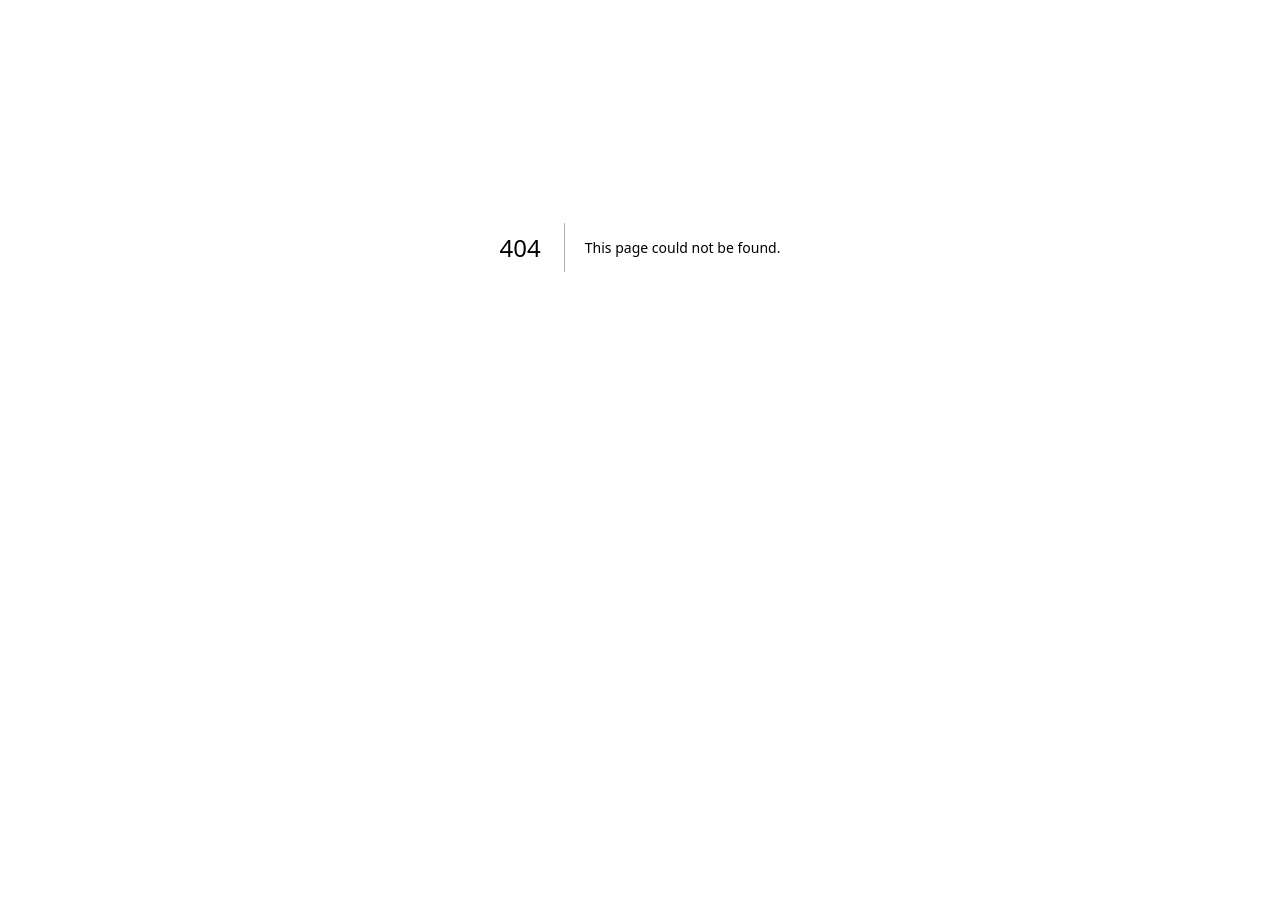
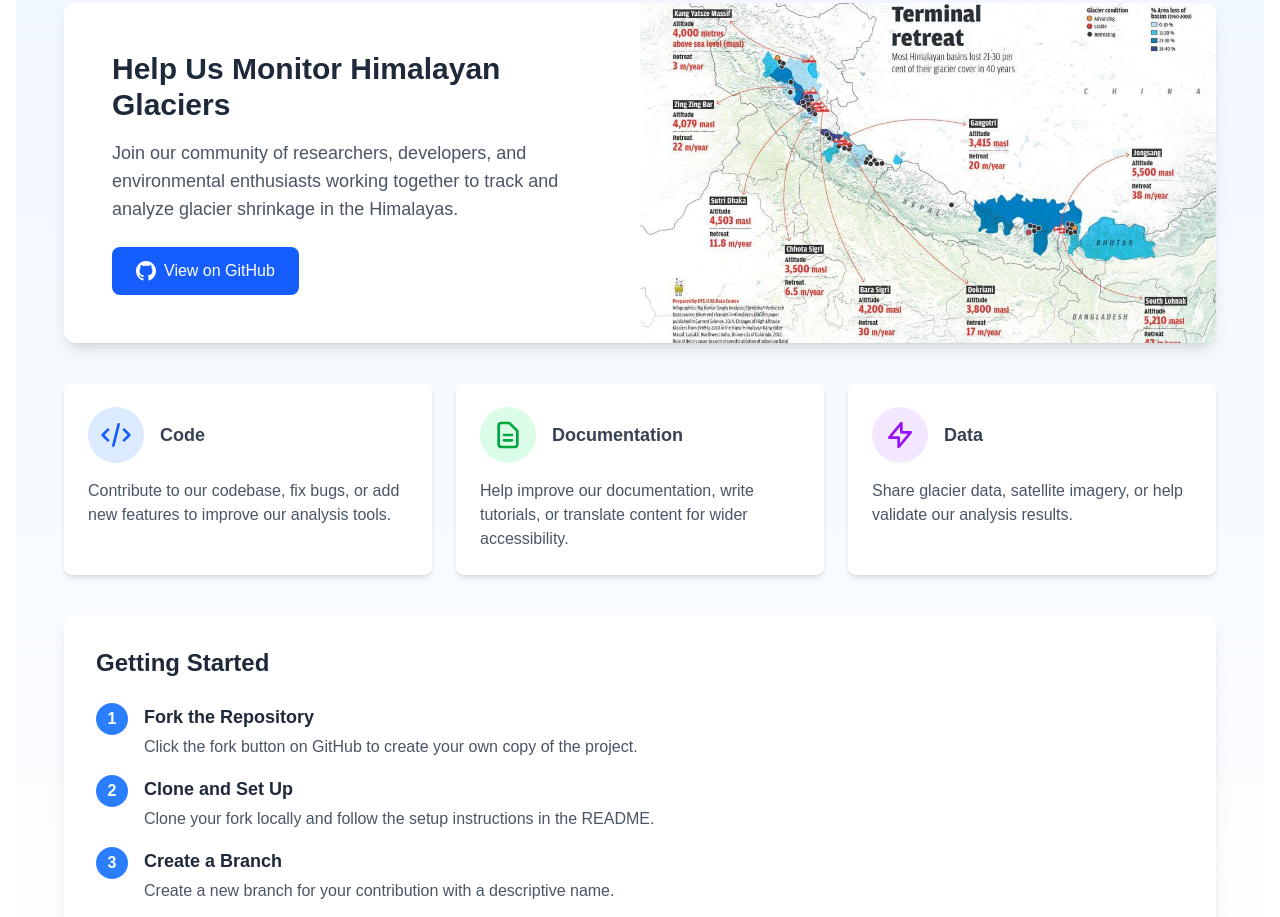
Before and after one commit to SakshiGits/GlacierShrinkageAnalyzer, a Next.js app: page /contribute in a window 1280 px wide. Before the commit this address had no page. Shown: the part 200-1117 px from the top of the page. Before the commit the page ends 863 px from the top, so only its background shows below. Built offline with nearby package versions, Linux system fonts and the light colour scheme.

Commit message:
added contribute page from navbar

```diff
--- /dev/null
+++ b/app/contribute/page.tsx
@@ -0,0 +1,153 @@
+import Image from "next/image"
+import Link from "next/link"
+
+const ContributePage = () => {
+  return (
+    <div className="min-h-screen bg-gradient-to-b from-blue-50 to-white">
+      <div className="container mx-auto px-4 py-8 md:py-12">
+        {/* Header Section */}
+        <header className="text-center mb-10">
+          <h1 className="text-4xl md:text-5xl font-bold text-gray-800 mb-4">
+            Contribute to Glacier Shrinkage Analyzer
+          </h1>
+          <div className="w-24 h-1 bg-blue-500 mx-auto"></div>
+        </header>
+
+        {/* Main Content */}
+        <main className="max-w-6xl mx-auto">
+          {/* Hero Section */}
+          <section className="bg-white rounded-xl shadow-lg overflow-hidden mb-10">
+            <div className="md:flex">
+              <div className="md:w-1/2 p-8 md:p-12 flex flex-col justify-center">
+                <h2 className="text-3xl font-bold text-gray-800 mb-4">
+                  Help Us Monitor Himalayan Glaciers
+                </h2>
+                <p className="text-lg text-gray-600 mb-6">
+                  Join our community of researchers, developers, and environmental enthusiasts
+                  working together to track and analyze glacier shrinkage in the Himalayas.
+                </p>
+                <Link
+                  href="https://github.com/SakshiGits/GlacierShrinkageAnalyzer"
+                  target="_blank"
+                  rel="noopener noreferrer"
+                  className="inline-flex items-center justify-center px-6 py-3 bg-blue-600 text-white font-medium rounded-lg hover:bg-blue-700 transition-colors duration-300 w-fit"
+                >
+                  <svg xmlns="http://www.w3.org/2000/svg" className="h-5 w-5 mr-2" viewBox="0 0 24 24" fill="currentColor">
+                    <path d="M12 0c-6.626 0-12 5.373-12 12 0 5.302 3.438 9.8 8.207 11.387.599.111.793-.261.793-.577v-2.234c-3.338.726-4.033-1.416-4.033-1.416-.546-1.387-1.333-1.756-1.333-1.756-1.089-.745.083-.729.083-.729 1.205.084 1.839 1.237 1.839 1.237 1.07 1.834 2.807 1.304 3.492.997.107-.775.418-1.305.762-1.604-2.665-.305-5.467-1.334-5.467-5.931 0-1.311.469-2.381 1.236-3.221-.124-.303-.535-1.524.117-3.176 0 0 1.008-.322 3.301 1.23.957-.266 1.983-.399 3.003-.404 1.02.005 2.047.138 3.006.404 2.291-1.552 3.297-1.23 3.297-1.23.653 1.653.242 2.874.118 3.176.77.84 1.235 1.911 1.235 3.221 0 4.609-2.807 5.624-5.479 5.921.43.372.823 1.102.823 2.222v3.293c0 .319.192.694.801.576 4.765-1.589 8.199-6.086 8.199-11.386 0-6.627-5.373-12-12-12z" />
+                  </svg>
+                  View on GitHub
+                </Link>
+              </div>
+              <div className="md:w-1/2 relative h-64 md:h-auto">
+                <Image
+                  src="/glacier-map-2.jpg"
+                  alt="Glacier Shrinkage Analysis"
+                  fill
+                  className="object-cover"
+                />
+              </div>
+            </div>
+          </section>
+
+          {/* Contribution Ways */}
+          <section className="grid grid-cols-1 md:grid-cols-3 gap-6 mb-10">
+            <div className="bg-white rounded-lg shadow-md p-6 hover:shadow-lg transition-shadow duration-300">
+              <div className="flex items-center mb-4">
+                <div className="bg-blue-100 rounded-full p-3 mr-4">
+                  <svg xmlns="http://www.w3.org/2000/svg" className="h-8 w-8 text-blue-600" fill="none" viewBox="0 0 24 24" stroke="currentColor">
+                    <path strokeLinecap="round" strokeLinejoin="round" strokeWidth={2} d="M10 20l4-16m4 4l4 4-4 4M6 16l-4-4 4-4" />
+                  </svg>
+                </div>
+                <h3 className="text-lg font-semibold text-gray-700">Code</h3>
+              </div>
+              <p className="text-gray-600">
+                Contribute to our codebase, fix bugs, or add new features to improve our analysis tools.
+              </p>
+            </div>
+
+            <div className="bg-white rounded-lg shadow-md p-6 hover:shadow-lg transition-shadow duration-300">
+              <div className="flex items-center mb-4">
+                <div className="bg-green-100 rounded-full p-3 mr-4">
+                  <svg xmlns="http://www.w3.org/2000/svg" className="h-8 w-8 text-green-600" fill="none" viewBox="0 0 24 24" stroke="currentColor">
+                    <path strokeLinecap="round" strokeLinejoin="round" strokeWidth={2} d="M9 12h6m-6 4h6m2 5H7a2 2 0 01-2-2V5a2 2 0 012-2h5.586a1 1 0 01.707.293l5.414 5.414a1 1 0 01.293.707V19a2 2 0 01-2 2z" />
+                  </svg>
+                </div>
+                <h3 className="text-lg font-semibold text-gray-700">Documentation</h3>
+              </div>
+              <p className="text-gray-600">
+                Help improve our documentation, write tutorials, or translate content for wider accessibility.
+              </p>
+            </div>
+
+            <div className="bg-white rounded-lg shadow-md p-6 hover:shadow-lg transition-shadow duration-300">
+              <div className="flex items-center mb-4">
+                <div className="bg-purple-100 rounded-full p-3 mr-4">
+                  <svg xmlns="http://www.w3.org/2000/svg" className="h-8 w-8 text-purple-600" fill="none" viewBox="0 0 24 24" stroke="currentColor">
+                    <path strokeLinecap="round" strokeLinejoin="round" strokeWidth={2} d="M13 10V3L4 14h7v7l9-11h-7z" />
+                  </svg>
+                </div>
+                <h3 className="text-lg font-semibold text-gray-700">Data</h3>
+              </div>
+              <p className="text-gray-600">
+                Share glacier data, satellite imagery, or help validate our analysis results.
+              </p>
+            </div>
+          </section>
+
+          {/* Getting Started */}
+          <section className="bg-white rounded-xl shadow-lg p-6 md:p-8 mb-10">
+            <h2 className="text-2xl font-semibold text-gray-800 mb-6">
+              Getting Started
+            </h2>
+            <div className="space-y-4">
+              <div className="flex items-start">
+                <div className="flex-shrink-0 w-8 h-8 bg-blue-500 text-white rounded-full flex items-center justify-center font-bold mr-4">
+                  1
+                </div>
+                <div>
+                  <h3 className="font-semibold text-lg text-gray-800 mb-1">Fork the Repository</h3>
+                  <p className="text-gray-600">Click the fork button on GitHub to create your own copy of the project.</p>
+                </div>
+              </div>
+              <div className="flex items-start">
+                <div className="flex-shrink-0 w-8 h-8 bg-blue-500 text-white rounded-full flex items-center justify-center font-bold mr-4">
+                  2
+                </div>
+                <div>
+                  <h3 className="font-semibold text-lg text-gray-800 mb-1">Clone and Set Up</h3>
+                  <p className="text-gray-600">Clone your fork locally and follow the setup instructions in the README.</p>
+                </div>
+              </div>
+              <div className="flex items-start">
+                <div className="flex-shrink-0 w-8 h-8 bg-blue-500 text-white rounded-full flex items-center justify-center font-bold mr-4">
+                  3
+                </div>
+                <div>
+                  <h3 className="font-semibold text-lg text-gray-800 mb-1">Create a Branch</h3>
+                  <p className="text-gray-600">Create a new branch for your contribution with a descriptive name.</p>
+                </div>
+              </div>
+              <div className="flex items-start">
+                <div className="flex-shrink-0 w-8 h-8 bg-blue-500 text-white rounded-full flex items-center justify-center font-bold mr-4">
+                  4
+                </div>
+                <div>
+                  <h3 className="font-semibold text-lg text-gray-800 mb-1">Submit a Pull Request</h3>
+                  <p className="text-gray-600">Once your changes are ready, submit a pull request for review.</p>
+                </div>
+              </div>
+            </div>
+          </section>
+
+        </main>
+
+        {/* Footer */}
+        <footer className="mt-16 text-center text-gray-500 text-sm">
+          <p>Together, we can make a difference in glacier conservation</p>
+        </footer>
+      </div>
+    </div>
+  )
+}
+
+export default ContributePage
--- a/components/Navbar.tsx
+++ b/components/Navbar.tsx
@@ -13,7 +13,7 @@ const Navbar = () => {
           <Link href='/' className=' hover:text-blue-400 transition'>Home</Link>
           <Link href='/map' className=' hover:text-blue-400 transition'>Map</Link>
           <Link href='/about' className=' hover:text-blue-400 transition'>About</Link>
-          <Link href='/' className=' hover:text-blue-400 transition'>Contribute</Link>
+          <Link href='/contribute' className=' hover:text-blue-400 transition'>Contribute</Link>
         </ul>
       </nav>
     </header>
```
Also changed, not shown: public/glacier-map-2.jpg (added).
